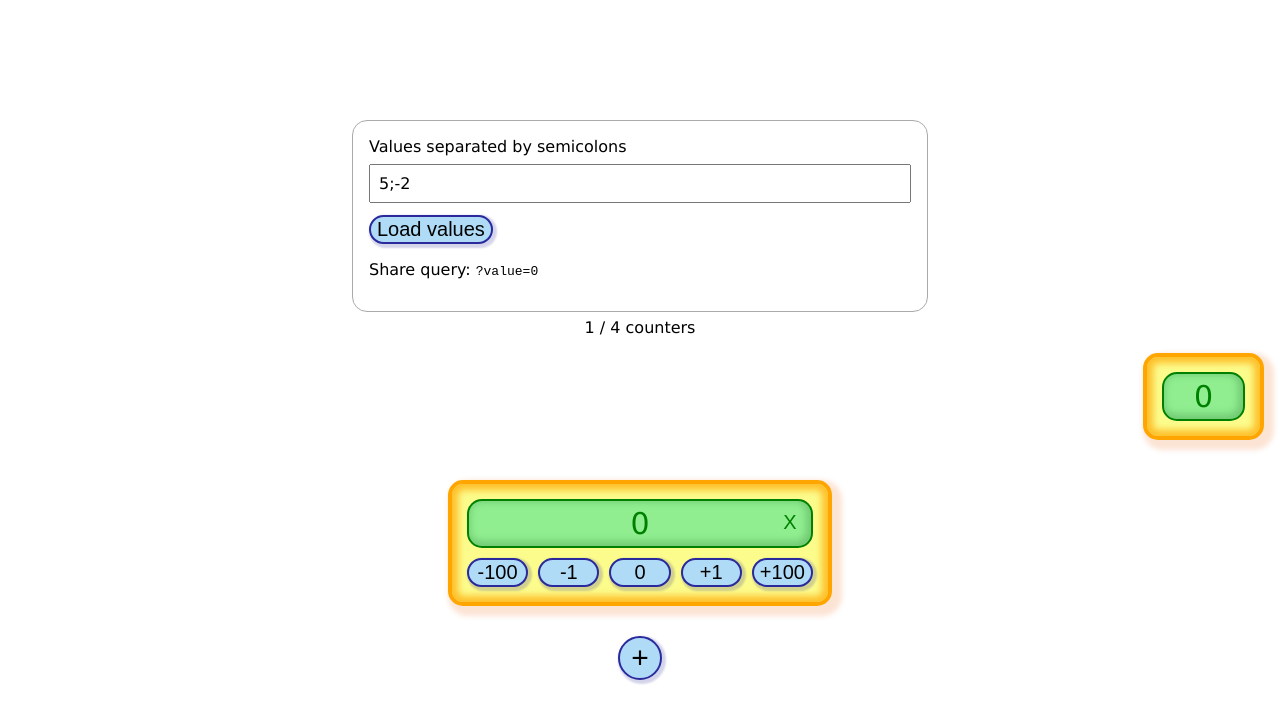
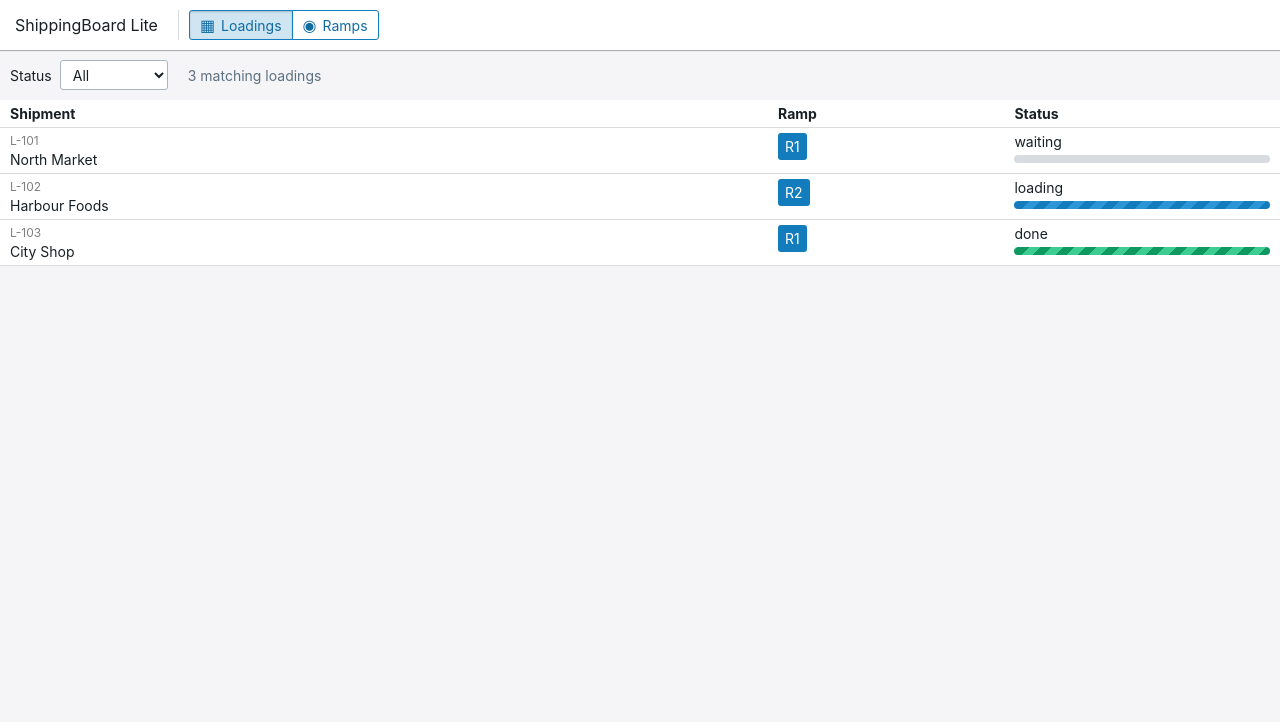
Before and after one commit to adam-zielonka/frontend-tutorial, a React (Vite) app: page / in a window 1280 px wide. Shown: the top 722 px of the page. Built offline with nearby package versions, Linux system fonts and the light colour scheme.

Commit message:
Switch between board views: start (lesson-05-01-view-switching-start-v5)

```diff
--- a/import-draft.mjs
+++ b/import-draft.mjs
@@ -1,7 +1,7 @@
 import {readFileSync,writeFileSync} from 'node:fs';
 const draft = JSON.parse(readFileSync(process.argv[2], 'utf8'));
-if (draft.lesson !== "04-12-storage-autorun") throw Error('This download belongs to another lesson');
-const allowed = ["/App.tsx","/Store.ts","/styles.css"];
+if (draft.lesson !== "05-01-view-switching") throw Error('This download belongs to another lesson');
+const allowed = ["/App.tsx","/data.ts","/styles.css"];
 for (const name of allowed) {
   if (typeof draft.files?.[name] !== 'string') throw Error('Missing file: ' + name);
 }
--- a/package.json
+++ b/package.json
@@ -1,5 +1,5 @@
 {
-  "name": "frontend-04-12-storage-autorun",
+  "name": "frontend-05-01-view-switching",
   "version": "1.0.0",
   "private": true,
   "type": "module",
@@ -17,9 +17,7 @@
   },
   "dependencies": {
     "react": "18.3.1",
-    "react-dom": "18.3.1",
-    "mobx": "6.13.7",
-    "mobx-react-lite": "4.1.0"
+    "react-dom": "18.3.1"
   },
   "devDependencies": {
     "vite": "8.3.7",
--- a/src/App.tsx
+++ b/src/App.tsx
@@ -1,48 +1,50 @@
-import { useEffect, useState } from 'react';
-import { observer } from 'mobx-react-lite';
-import { CounterStore, Store, connectPersistence } from './Store';
+import { useState } from 'react';
+import { ramps, loadings, type View, type Filter } from './data';
 import './styles.css';
 
-const Counter = observer(function Counter({ counter, onRemove }: { counter: CounterStore; onRemove: () => void }) {
-  return <section className="counter" aria-label={`Counter ${counter.id}`}>
-    <h2>Counter {counter.id}</h2>
-    <output aria-live="polite">{counter.value}</output>
-    <div className="controls">
-      <button type="button" onClick={() => counter.add(-100)}>-100</button>
-      <button type="button" onClick={() => counter.add(-1)}>-1</button>
-      <button type="button" aria-label="Reset" onClick={counter.reset}>0</button>
-      <button type="button" onClick={() => counter.add(1)}>+1</button>
-      <button type="button" onClick={() => counter.add(100)}>+100</button>
-      <button type="button" className="remove" aria-label={`Remove counter ${counter.id}`} onClick={onRemove}>X</button>
-    </div>
-  </section>;
-});
-
-const App = observer(function App() {
-  const [store] = useState(() => new Store());
-  const [draft, setDraft] = useState('5;-2');
-  const [message, setMessage] = useState('');
-  useEffect(() => connectPersistence(store), [store]);
-  return <main className="app">
-    <h1>MobX counters</h1>
-    <section className="url-values" aria-label="URL values">
-      <label>Values separated by semicolons
-        <input value={draft} onChange={event => setDraft(event.target.value)} />
-      </label>
-      <button type="button" onClick={() => setMessage(store.hydrate(draft)
-        ? 'Values loaded.' : 'Invalid values. Use up to four finite numbers; empty removes all counters.')}>
-        Load values
-      </button>
-      <p role="status">{message}</p>
-      <p>Share query: <code>?value={encodeURIComponent(store.serializedValues)}</code></p>
-    </section>
-    <p>{store.counters.length} / {store.limit} counters</p>
-    <aside className="total" aria-label="Total"><output aria-live="polite">{store.sum}</output></aside>
-    {store.counters.length === 0 && <p>No counters. Add one to start again.</p>}
-    {store.counters.map(counter => <Counter key={counter.id} counter={counter}
-      onRemove={() => store.removeCounter(counter.id)} />)}
-    <button type="button" aria-label="Add counter" disabled={!store.canAddMoreCounters} onClick={store.addCounter}>+</button>
-  </main>;
-});
-
-export default App;
+export default function App() {
+  const [view, setView] = useState<View>('loadings');
+  const [filter, setFilter] = useState<Filter>('all');
+  // TODO: apply the selected status, keeping all rows when filter is 'all'.
+  const visible = loadings;
+  return <div className="App">
+    <header className="Header">
+      <h1>ShippingBoard Lite</h1>
+      <nav className="controls" aria-label="Board view">
+        <button aria-pressed={view === 'loadings'} onClick={() => {}}><span className="view-icon" aria-hidden="true">▦</span>Loadings</button>
+        <button aria-pressed={view === 'ramps'} onClick={() => {}}><span className="view-icon" aria-hidden="true">◉</span>Ramps</button>
+      </nav>
+    </header>
+    <main className="Board">
+      <div className="filters">
+        <label>Status <select value={filter} onChange={event => setFilter(event.target.value as Filter)}>
+          <option value="all">All</option><option value="waiting">Waiting</option>
+          <option value="loading">Loading</option><option value="done">Done</option>
+        </select></label>
+        <p aria-live="polite">{visible.length} matching loadings</p>
+      </div>
+      {view === 'loadings' ? <section>
+        <h2 className="visually-hidden">Loadings</h2>
+        {visible.length === 0 ? <p className="empty-message">No matching loadings.</p> :
+          <div className="LoadingsTableScroll" role="region" aria-label="Loading assignments" tabIndex={0}>
+            <table className="LoadingsTable">
+              <caption className="visually-hidden">Loading assignments</caption>
+              <thead><tr><th scope="col">Shipment</th><th scope="col">Ramp</th><th scope="col">Status</th></tr></thead>
+              <tbody>{visible.map(item => <tr className="line" key={item.id}>
+                <td><span className="id">{item.id}</span><span className="customer">{item.customer}</span></td>
+                <td><span className="ramp-tag">{item.rampId}</span></td>
+                <td><span className="LoadingStatus" data-status={item.status}>{item.status}</span></td>
+              </tr>)}</tbody>
+            </table>
+          </div>}
+      </section> : <section>
+        <h2 className="visually-hidden">Ramp overview</h2>
+        {/* TODO: show each ramp with its matching visible loadings and an empty message. */}
+        <ul className="Content">{ramps.map(ramp => <li className="Ramp" key={ramp.id}>
+          <header><h3>{ramp.name} ({ramp.id})</h3></header>
+          <p className="ramp-loadings">Assignments to implement</p>
+        </li>)}</ul>
+      </section>}
+    </main>
+  </div>;
+}
--- a/src/Store.ts
+++ /dev/null
@@ -1,115 +0,0 @@
-import { autorun, makeAutoObservable, reaction } from 'mobx';
-
-export class CounterStore {
-  constructor(public readonly id = 1, public value = 0) {
-    makeAutoObservable(this, { id: false }, { autoBind: true });
-  }
-
-  add(delta: number) {
-    const next = this.value + delta;
-    if (Number.isFinite(delta) && Number.isFinite(next)) this.value = next;
-  }
-
-  reset() {
-    this.value = 0;
-  }
-}
-
-export class Store {
-  counters: CounterStore[] = [new CounterStore(1)];
-  nextId = 2;
-  readonly limit = 4;
-
-  constructor() {
-    makeAutoObservable(this, { nextId: false, limit: false }, { autoBind: true });
-  }
-
-  get canAddMoreCounters(): boolean {
-    return this.counters.length < this.limit;
-  }
-
-  get sum(): number {
-    return this.counters.reduce((total, counter) => total + counter.value, 0);
-  }
-
-  addCounter() {
-    if (!this.canAddMoreCounters) return;
-    this.counters.push(new CounterStore(this.nextId++));
-  }
-
-  get serializedValues(): string {
-    return this.counters.map(counter => counter.value).join(';');
-  }
-
-  hydrate(raw: string): boolean {
-    // Reject oversized payloads, empty tokens, non-finite values and excess counters.
-    if (raw.length > 512) return false;
-    const parts = raw === '' ? [] : raw.split(';');
-    if (parts.length > this.limit || parts.some(part => part.trim() === '')) return false;
-    const values = parts.map(Number);
-    if (!values.every(Number.isFinite)) return false;
-    // Only replace state after every value passes. IDs belong to this session.
-    this.counters = values.map(value => new CounterStore(this.nextId++, value));
-    return true;
-  }
-
-  removeCounter(id: number) {
-    this.counters = this.counters.filter(counter => counter.id !== id);
-  }
-}
-
-// Browser effects are owned by App's effect, never started at module import time.
-export function restoreUrl(store: Store): boolean {
-  try {
-    const raw = new URL(window.location.href).searchParams.get('value');
-    return raw !== null && store.hydrate(raw);
-  } catch {
-    return false;
-  }
-}
-
-export function syncUrl(store: Store): () => void {
-  return reaction(() => store.serializedValues, value => {
-    try {
-      const url = new URL(window.location.href);
-      url.searchParams.set('value', value);
-      window.history.replaceState(window.history.state, '', url);
-    } catch {
-      // A restricted preview must still allow counters to work.
-    }
-  }, { fireImmediately: true });
-}
-
-export const STORAGE_KEY = 'mobx-counter-values-v1';
-
-export function connectPersistence(store: Store): () => void {
-  const restoredFromUrl = restoreUrl(store);
-  if (!restoredFromUrl) {
-    try {
-      const raw = window.localStorage.getItem(STORAGE_KEY);
-      if (raw !== null && raw.length <= 1024) {
-        const values: unknown = JSON.parse(raw);
-        if (Array.isArray(values) && values.length <= store.limit &&
-            values.every(value => typeof value === 'number' && Number.isFinite(value))) {
-          store.hydrate(values.join(';'));
-        }
-      }
-    } catch {
-      // Invalid JSON or blocked browser storage must not prevent using the app.
-    }
-  }
-  // Restore before either effect writes. A valid URL (including value=) wins.
-  const stopUrl = syncUrl(store);
-  const stopStorage = autorun(() => {
-    const snapshot = JSON.stringify(store.counters.map(counter => counter.value));
-    try {
-      window.localStorage.setItem(STORAGE_KEY, snapshot);
-    } catch {
-      // Storage may be blocked or full; counters continue to work in memory.
-    }
-  });
-  return () => {
-    stopUrl();
-    stopStorage();
-  };
-}
--- /dev/null
+++ b/src/data.ts
@@ -0,0 +1,14 @@
+export type View = 'loadings' | 'ramps';
+export type Status = 'waiting' | 'loading' | 'done';
+export type Filter = 'all' | Status;
+export const ramps = [
+  { id: 'R1', name: 'North ramp' },
+  { id: 'R2', name: 'South ramp' },
+  { id: 'R3', name: 'Express ramp' },
+];
+export interface Loading { id: string; customer: string; rampId: string; status: Status }
+export const loadings: Loading[] = [
+  { id: 'L-101', customer: 'North Market', rampId: 'R1', status: 'waiting' },
+  { id: 'L-102', customer: 'Harbour Foods', rampId: 'R2', status: 'loading' },
+  { id: 'L-103', customer: 'City Shop', rampId: 'R1', status: 'done' },
+];
--- a/src/styles.css
+++ b/src/styles.css
@@ -1,53 +1,108 @@
-/* Adapted from adam-zielonka/mobx-example, src/index.css (MIT).
-   Original colors, typography, borders and shadows; fluid widths for lesson previews. */
-:root { font-family: Verdana, Geneva, Tahoma, sans-serif; color: #000; background: #fff; }
+/* Plain-CSS adaptation of ShippingBoard Lite's App, Content, Ramp and LoadingsTable SCSS. */
+:root {
+  font-family: -apple-system, BlinkMacSystemFont, "Segoe UI", Roboto, Arial, sans-serif;
+  font-size: 14px;
+  color: #182026;
+  background: #f5f5f7;
+  font-synthesis: none;
+}
 * { box-sizing: border-box; }
 body { margin: 0; }
-#root { min-height: 100vh; display: grid; place-items: center; }
-.app { position: relative; display: grid; justify-items: center; width: 100%; padding: 1rem 0; }
-.app > h1, .counter > h2 {
-  position: absolute; width: 1px; height: 1px; padding: 0; margin: -1px;
-  overflow: hidden; clip-path: inset(50%); white-space: nowrap;
+button, select { font: inherit; }
+button { cursor: pointer; }
+:focus-visible { outline: 3px solid #174a77; outline-offset: 3px; }
+.App { display: grid; grid-template-rows: auto 1fr; min-height: 100vh; min-width: 0; }
+.Header {
+  display: flex;
+  flex-wrap: wrap;
+  align-items: center;
+  gap: 10px 20px;
+  min-height: 50px;
+  padding: 10px 15px;
+  background: #fff;
+  box-shadow: 0 1px 0 rgba(16, 22, 26, .15), 0 1px 1px rgba(16, 22, 26, .2);
 }
-.counter, .total {
-  background-color: rgb(252, 252, 140);
-  border: 4px solid rgb(255, 165, 0);
-  padding: 15px;
-  border-radius: 15px;
-  box-shadow: 5px 5px 5px 5px rgba(241, 122, 43, .2), inset 0 0 7px 6px rgba(255, 165, 0, .7);
+.Header h1 { margin: 0; font-size: 16px; font-weight: 400; }
+.controls { display: flex; border-left: 1px solid #d8dce0; padding-left: 10px; }
+.controls button {
+  display: inline-flex;
+  align-items: center;
+  gap: 6px;
+  min-height: 30px;
+  padding: 5px 10px;
+  border: 1px solid #137cbd;
+  background: transparent;
+  color: #106ba3;
 }
-.counter { position: relative; width: min(384px, calc(100% - 32px)); margin: 30px 0; }
-.counter > output, .total > output {
-  display: block; text-align: center; font-size: 30px;
-  background-color: lightgreen; color: green;
-  box-shadow: inset -2px -2px 7px 3px rgba(47, 121, 53, .3);
-  border: 2px solid green; padding: 5px 30px; border-radius: 15px;
+.controls button:first-child { border-radius: 3px 0 0 3px; }
+.controls button + button { margin-left: -1px; border-radius: 0 3px 3px 0; }
+.controls button:hover { background: rgba(19, 124, 189, .1); }
+.controls button[aria-pressed="true"] { background: rgba(19, 124, 189, .2); box-shadow: inset 0 1px 2px rgba(16, 22, 26, .2); }
+.view-icon { font-size: 16px; line-height: 1; }
+.Board { min-width: 0; }
+.filters { display: flex; flex-wrap: wrap; align-items: center; gap: 10px 20px; padding: 10px; }
+.filters label { display: inline-flex; align-items: center; gap: 8px; }
+.filters select { max-width: 100%; min-height: 30px; padding: 4px 24px 4px 8px; border: 1px solid #a7b6c2; border-radius: 3px; background: #fff; color: inherit; }
+.filters p { margin: 0; color: #5c7080; }
+.visually-hidden { position: absolute; width: 1px; height: 1px; padding: 0; margin: -1px; overflow: hidden; clip-path: inset(50%); white-space: nowrap; }
+.Content { display: flex; flex-wrap: wrap; align-items: flex-start; gap: 10px; margin: 0 10px 10px; padding: 0; list-style: none; }
+.Ramp {
+  flex: 1 1 220px;
+  min-width: 0;
+  max-width: 100%;
+  min-height: 225px;
+  padding: 0;
+  text-align: center;
+  border-radius: 3px;
+  background: repeating-linear-gradient(45deg, #f5f5f7, #f5f5f7 10px, #e4e4e4 10px, #e4e4e4 20px);
+  box-shadow: 0 0 0 1px rgba(16, 22, 26, .15), 0 1px 1px rgba(16, 22, 26, .2);
+}
+.Ramp > header { display: flex; flex-wrap: wrap; justify-content: center; align-items: center; gap: 5px 10px; padding: 5px; background: #fff; border-bottom: 1px solid rgb(187, 187, 187); border-radius: 3px 3px 0 0; }
+.Ramp h3 { margin: 0; font-size: 14px; font-weight: 700; overflow-wrap: anywhere; }
+.RampStatus { margin: 0; padding: 3px 6px; border: 1px solid #5f6b7c; border-radius: 3px; font-size: 12px; background: #fff; }
+.ramp-loadings { display: flex; flex-wrap: wrap; align-content: flex-start; gap: 10px; min-height: 200px; margin: 0; padding: 10px; box-shadow: inset 0 0 7px rgb(187, 187, 187); }
+.ramp-loadings[data-status="Complete"] { background-color: rgba(31, 177, 31, .315); }
+.ramp-loadings[data-status="Loading"] { background-color: rgba(204, 169, 26, .315); }
+.ramp-loadings[data-status="Waiting"] { background-color: rgba(204, 26, 26, .315); }
+.ramp-loadings > ul { display: flex; flex-wrap: wrap; align-items: flex-start; gap: 10px; width: 100%; margin: 0; padding: 0; list-style: none; }
+.Loading {
+  flex: 0 1 180px;
+  display: grid;
+  grid-template-rows: auto 1fr auto;
+  width: 180px;
+  max-width: 100%;
+  min-width: 0;
+  min-height: 180px;
+  padding: 3px;
+  border-radius: 3px;
+  background: #fff;
+  box-shadow: 0 0 0 1px rgba(16, 22, 26, .15), 0 1px 1px rgba(16, 22, 26, .2), 0 2px 6px rgba(16, 22, 26, .2);
   overflow-wrap: anywhere;
 }
-.controls { display: grid; grid-template-columns: repeat(5, minmax(0, 1fr)); gap: 10px; margin-top: 10px; }
-button {
-  font-size: 20px; border-radius: 100px; border: 2px solid rgb(42, 42, 156);
-  background-color: rgb(175, 219, 247); color: #000; cursor: pointer;
-  box-shadow: 2px 2px 2px 2px rgba(42, 42, 156, .2);
+.Loading > header { display: flex; align-items: center; min-height: 22px; padding: 2px 4px; border-radius: 2px 2px 0 0; background: rgb(235, 234, 234); font-weight: 700; text-align: left; }
+.Loading .customer { display: flex; align-items: flex-start; padding: 10px 3px; text-align: left; }
+.Loading .name { font-weight: 700; }
+.Loading > footer { padding: 5px 2px; border-top: 1px solid rgb(205, 202, 202); font-size: 16px; }
+.LoadingStatus { display: block; min-width: 0; }
+/* These are categorical status strips, not numeric pallet-progress indicators. */
+.LoadingStatus::after { content: ""; display: block; height: 8px; margin-top: 5px; border-radius: 40px; background: #d8dce0; }
+.LoadingStatus[data-status="loading"]::after { background: repeating-linear-gradient(-45deg, #137cbd, #137cbd 8px, #2b95d6 8px, #2b95d6 16px); }
+.LoadingStatus[data-status="done"]::after { background: repeating-linear-gradient(-45deg, #0f9960, #0f9960 8px, #3dcc91 8px, #3dcc91 16px); }
+.LoadingsTableScroll { max-width: 100%; overflow-x: auto; background: #fff; }
+.LoadingsTableScroll:focus-visible { outline-offset: -3px; }
+.LoadingsTable { width: 100%; border-collapse: collapse; font-size: 14px; }
+.LoadingsTable th, .LoadingsTable td { padding: 5px 10px; border-bottom: 1px solid rgb(219, 219, 219); text-align: left; vertical-align: top; }
+.LoadingsTable th { font-weight: 700; }
+.LoadingsTable th:first-child { width: 60%; }
+.LoadingsTable .line:hover { background: rgb(219, 219, 219); }
+.LoadingsTable .id { display: block; margin-bottom: 3px; color: gray; font-size: 12px; }
+.LoadingsTable .customer { overflow-wrap: anywhere; }
+.LoadingsTable .ramp-tag { display: inline-block; padding: 5px 7px; border-radius: 3px; background: #137cbd; color: white; }
+.empty-message { margin: 0; padding: 10px; color: #5c7080; }
+.ramp-loadings .empty-message { width: 100%; padding: 5px; color: #182026; }
+@media (max-width: 420px) {
+  .Header { gap: 10px; padding: 10px; }
+  .Header h1 { flex-basis: 100%; }
+  .controls { padding-left: 0; border-left: 0; }
+  .LoadingsTable th, .LoadingsTable td { padding: 5px; }
 }
-button:hover:not(:disabled) { background-color: white; }
-button:active:not(:disabled) { background-color: red; border-color: red; color: white; box-shadow: none; }
-button:disabled { cursor: default; opacity: .55; }
-:focus-visible { outline: 3px solid rgb(42, 42, 156); outline-offset: 3px; }
-.app > button { font-size: 30px; font-weight: 500; min-width: 44px; min-height: 44px; }
-.remove {
-  position: absolute; top: 22px; right: 23px; width: 30px; height: 33px;
-  background: none; border: 2px solid transparent; box-shadow: none; color: green;
-}
-.remove:hover:not(:disabled) { color: #000; border-color: rgb(42, 42, 156); background-color: rgb(175, 219, 247); }
-.total { justify-self: end; margin: 10px 16px; max-width: calc(100% - 32px); }
-.app > p { margin: .4rem 16px; text-align: center; }
-.url-values { width: min(36rem, calc(100% - 32px)); padding: 1rem; border: 1px solid #aaa; border-radius: 15px; }
-label { display: grid; gap: .5rem; }
-input { font: inherit; min-width: 0; width: 100%; padding: .5rem; }
-.url-values button { margin-top: .75rem; }
-code { overflow-wrap: anywhere; }
-@media (max-width: 420px) {
-  .controls { gap: 6px; }
-  .controls > button { font-size: clamp(16px, 5vw, 20px); padding-inline: 0; }
-}
```
Also changed, not shown: lesson.json (+5 -3 lines), 2 other files (tests, documents, lock files or other folders).
